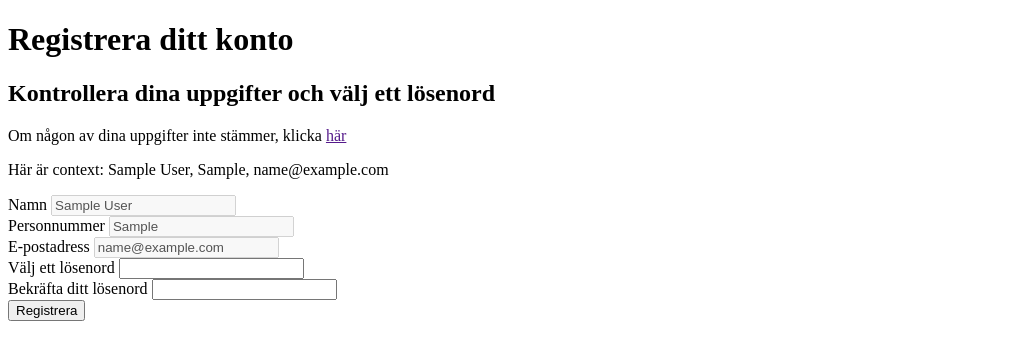
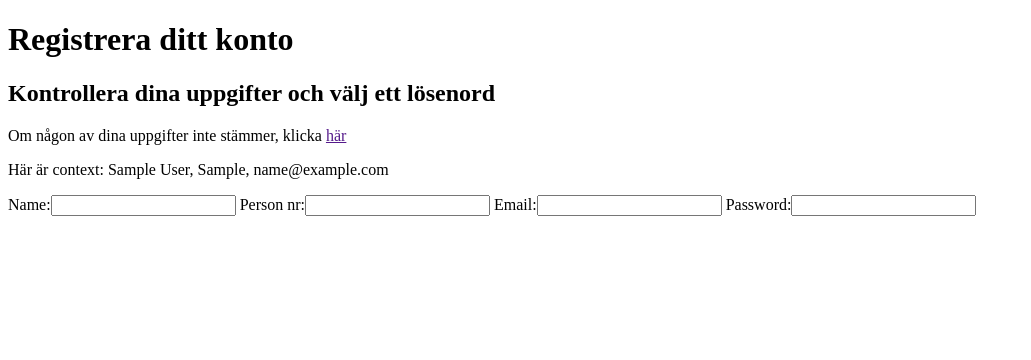
Before and after one commit to UTNkar/registration-system, a Django app: page /create_account/1 in a window 1280 px wide. Shown: the top 360 px of the page, without its empty margins (0-1031 px from the left). Run offline with Django 3.2, Linux system fonts and the light colour scheme; tables that the repository leaves empty hold one stand-in row (values such as "Sample post").

Commit message:
Replaced with ModelForm

```diff
--- a/registrationSystem/registrationSystem/forms.py
+++ b/registrationSystem/registrationSystem/forms.py
@@ -1,5 +1,5 @@
 from django.forms import ModelForm
-from registrationSystem.models import InterestCheck
+from registrationSystem.models import InterestCheck, RiverraftingUser
 
 
 class InterestCheckForm(ModelForm):
@@ -7,4 +7,13 @@ class InterestCheckForm(ModelForm):
         model = InterestCheck
         fields = ['name',
                   'email',
-                  'personnr']
+                  'person_nr']
+
+
+class CreateAccountForm(ModelForm):
+    class Meta:
+        model = RiverraftingUser
+        fields = [  'name',
+                    'person_nr',
+                    'email',
+                    'password']
--- a/registrationSystem/registrationSystem/templates/registrationSystem/create_account.html
+++ b/registrationSystem/registrationSystem/templates/registrationSystem/create_account.html
@@ -9,8 +9,9 @@
     <p>Om någon av dina uppgifter inte stämmer, klicka <a href="">här</a> </p>
     <p>Här är context: {{name}}, {{person_nr}}, {{email}}</p>
 
-    <form>
-        <label for="name">Namn</label>
+    <form action="" method="POST">
+        {{form}}
+        <!-- <label for="name">Namn</label>
         <input  type="text" id="name" name="name" value="{{name}}" disabled><br>
 
         <label for="person_nr">Personnummer</label>
@@ -25,7 +26,7 @@
         <label for="password2">Bekräfta ditt lösenord</label>
         <input  type="text" id="password2" name="password2"><br>
 
-        <input type="submit" value="Registrera">
+        <input type="submit" value="Registrera"> -->
     </form>
 </body>
 </html>
--- a/registrationSystem/registrationSystem/views.py
+++ b/registrationSystem/registrationSystem/views.py
@@ -1,11 +1,14 @@
 from django.shortcuts import render, get_object_or_404
 from django.http import HttpResponse
 from .models import RiverraftingUser
+from .forms import CreateAccountForm
 
 def create_account(request, uid):
+    form = CreateAccountForm()
     user = get_object_or_404(RiverraftingUser, id=uid)
     context = {
         # 'uid':
+        'form': form,
         'name': user.name,
         'person_nr': user.person_nr,
         'email': user.email
```
